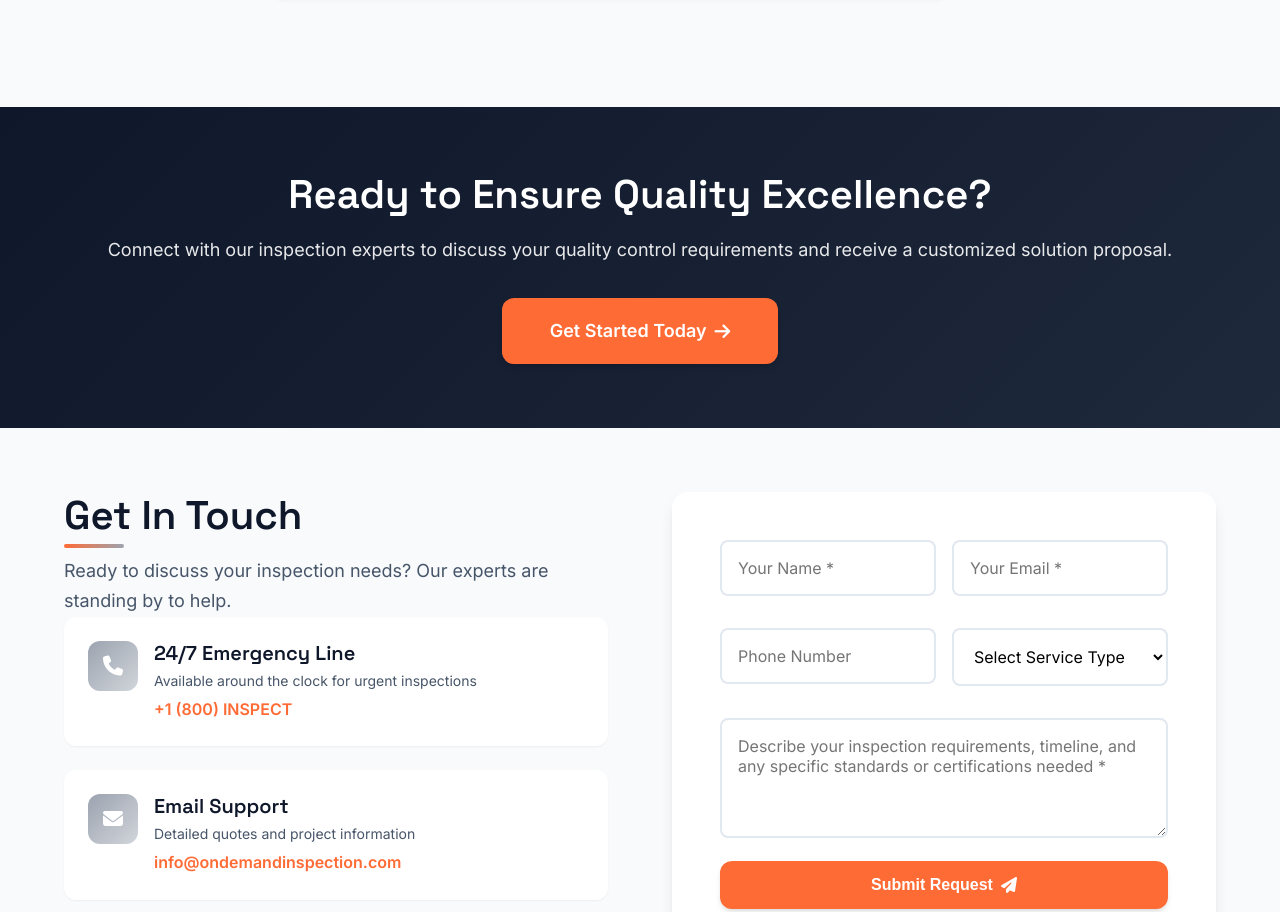
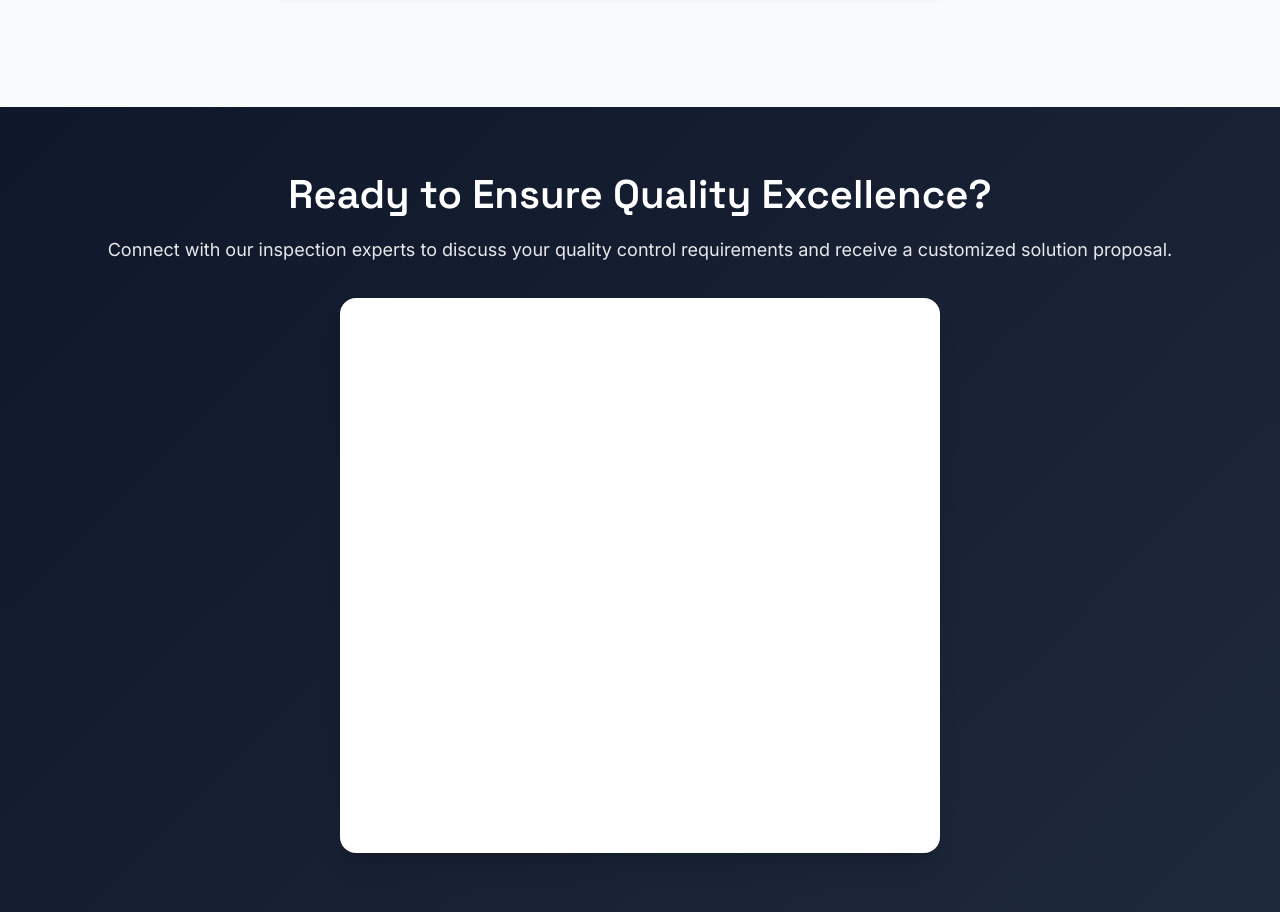
Before and after one commit to qaQualiT/onDemandInspection, a website: page index.html in a window 1280 px wide. Shown: the part 6504-7416 px from the top of the page. Drawn offline with Linux system fonts and the light colour scheme; some packages are replaced by stand-ins of ours; a script that the page names is missing.

Commit message:
Replace CTA section with Tally form

```diff
--- a/index.html
+++ b/index.html
@@ -421,16 +421,24 @@
 
 
 
-    <!-- CTA Section -->
-    <section class="cta">
+    <!-- Tally Form Section -->
+    <section class="tally-form-section">
       <div class="container">
-        <div class="cta-content">
+        <div class="tally-form-content">
           <h2>Ready to Ensure Quality Excellence?</h2>
           <p>Connect with our inspection experts to discuss your quality control requirements and receive a customized solution proposal.</p>
-          <a href="#contact" class="btn btn-primary btn-large">
-            Get Started Today
-            <i class="fas fa-arrow-right"></i>
-          </a>
+          <div class="tally-form-container">
+            <iframe
+              data-tally-src="https://tally.so/embed/wMWJql?alignLeft=1&hideTitle=1&transparentBackground=1&dynamicHeight=1"
+              loading="lazy"
+              width="100%"
+              height="500"
+              frameborder="0"
+              marginheight="0"
+              marginwidth="0"
+              title="Contact Form">
+            </iframe>
+          </div>
         </div>
       </div>
     </section>
@@ -654,6 +662,9 @@
 
     <script src="https://cdn.jsdelivr.net/npm/sweetalert2@11"></script>
     <script src="script.js"></script>
+    <script>
+      !function(){var t=document.createElement("script");t.src="https://tally.so/widgets/embed.js",document.head.appendChild(t)}();
+    </script>
 
     <script>
       // Enhanced form submission with validation
--- a/styles.css
+++ b/styles.css
@@ -894,22 +894,35 @@ section {
   margin: 0;
 }
 
-/* CTA Section */
-.cta {
+/* Tally Form Section */
+.tally-form-section {
   background: linear-gradient(135deg, var(--gray-900) 0%, var(--gray-800) 100%);
   color: var(--white);
   text-align: center;
 }
 
-.cta-content h2 {
+.tally-form-content h2 {
   color: var(--white);
   margin-bottom: var(--spacing-md);
 }
 
-.cta-content p {
+.tally-form-content p {
   font-size: 1.125rem;
   margin-bottom: var(--spacing-xl);
   opacity: 0.9;
+}
+
+.tally-form-container {
+  max-width: 600px;
+  margin: 0 auto;
+  background: var(--white);
+  border-radius: var(--radius-xl);
+  padding: var(--spacing-lg);
+  box-shadow: var(--shadow-xl);
+}
+
+.tally-form-container iframe {
+  border-radius: var(--radius-lg);
 }
 
 /* Contact Section */
```
